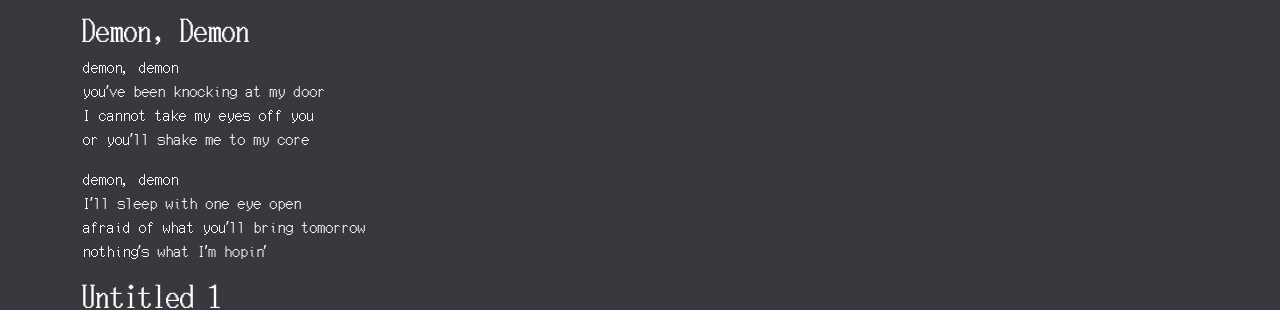
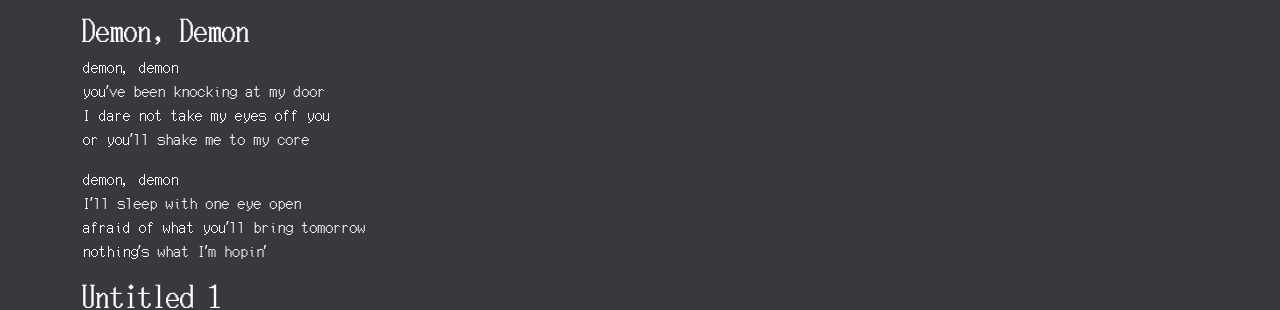
Before and after one commit to pilosophos/pilosophos-site-v1, a Jekyll site: the page built from poetry-scraps.md, in a window 1280 px wide. Shown: the part 207-517 px from the top of the page. Built offline with Jekyll 4.4.1, drawn with Linux system fonts in a browser that asks for light colours.

Commit message:
change wording

```diff
--- a/poetry-scraps.md
+++ b/poetry-scraps.md
@@ -9,7 +9,7 @@ layout: default
 ### Demon, Demon
 demon, demon
 you've been knocking at my door
-I cannot take my eyes off you
+I dare not take my eyes off you
 or you'll shake me to my core
 
 demon, demon
```
